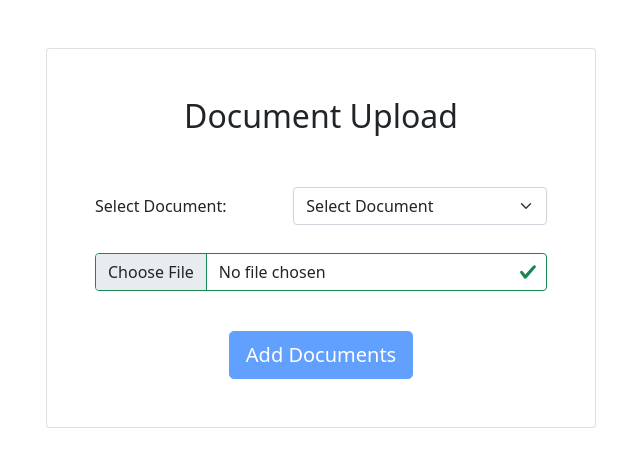
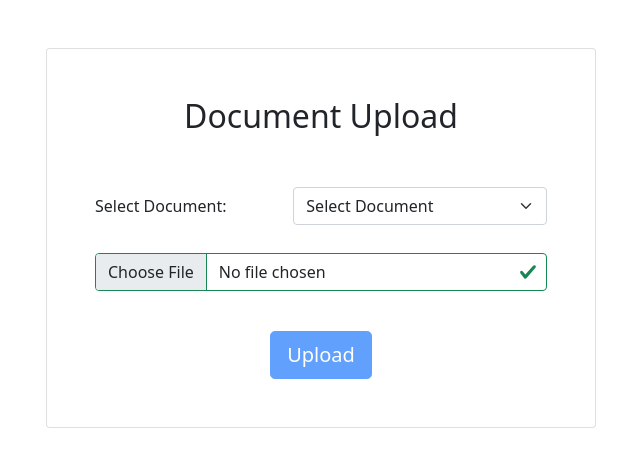
Before and after one commit to nikitabhusal/angularform, an Angular app: page /document in a window 1280 px wide. Shown: the top 466 px of the page, without its empty margins (319-959 px from the left). Built offline with nearby package versions, Linux system fonts and the light colour scheme.

Commit message:
button changes

```diff
--- a/src/app/components/document/document.component.html
+++ b/src/app/components/document/document.component.html
@@ -31,8 +31,8 @@
   </div>
 
   <div class="form-group text-center">
-    <button class="btn  btn-primary btn-lg btn-block mt-3" type="submit" [disabled]="!isValidForm()">Add
-      Documents</button>
+    <button class="btn  btn-primary btn-lg btn-block mt-3" type="submit" [disabled]="!isValidForm()">Upload
+    </button>
   </div>
 </form>
 
@@ -60,7 +60,7 @@
   </table>
 
   <div class="form-group text-center">
-    <button [routerLink]="['/success']" class="btn  btn-primary btn-lg btn-block mt-3">Upload
-      Documents</button>
+    <button [routerLink]="['/success']" class="btn  btn-primary btn-lg btn-block mt-3">Submit
+      </button>
   </div>
 </div>
```
